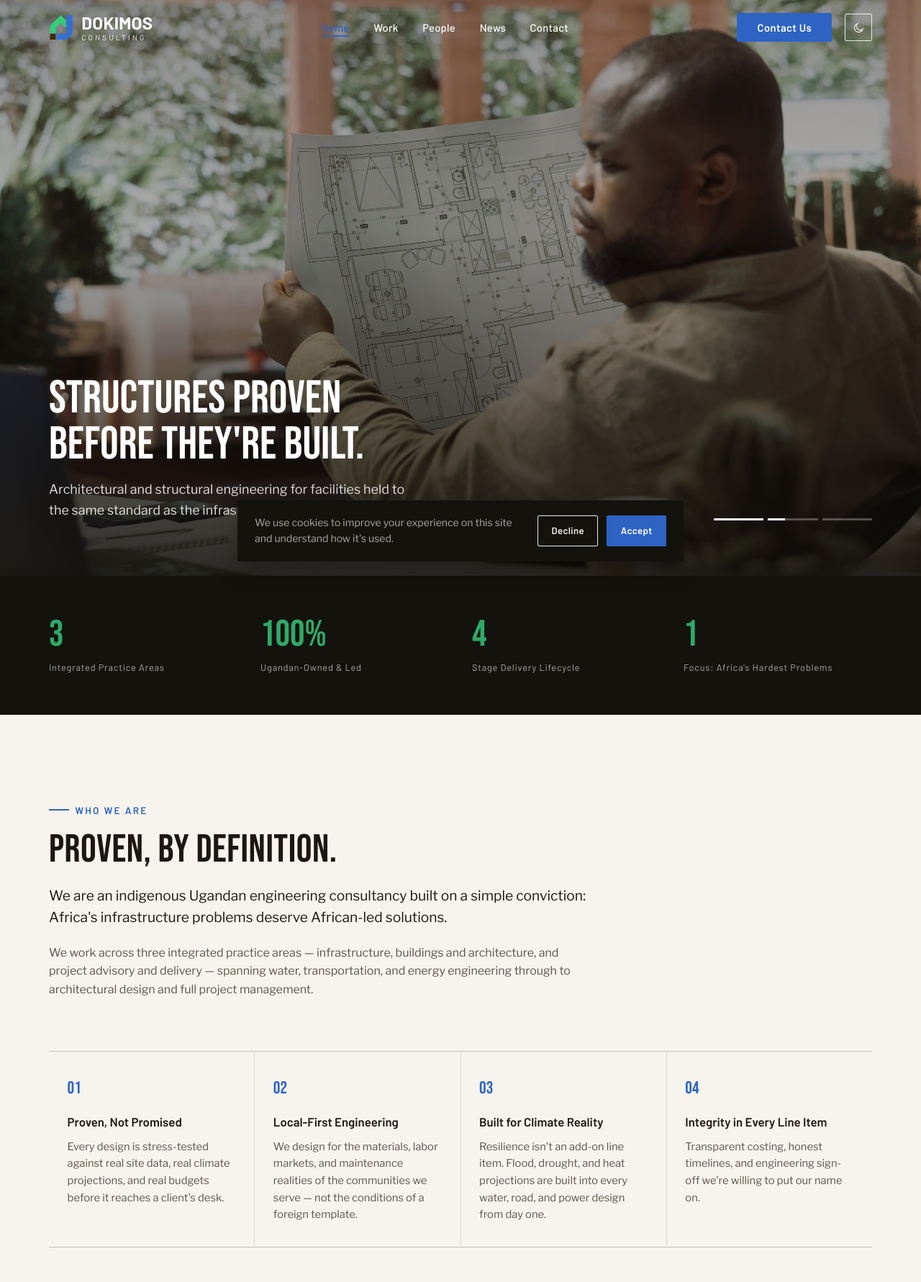
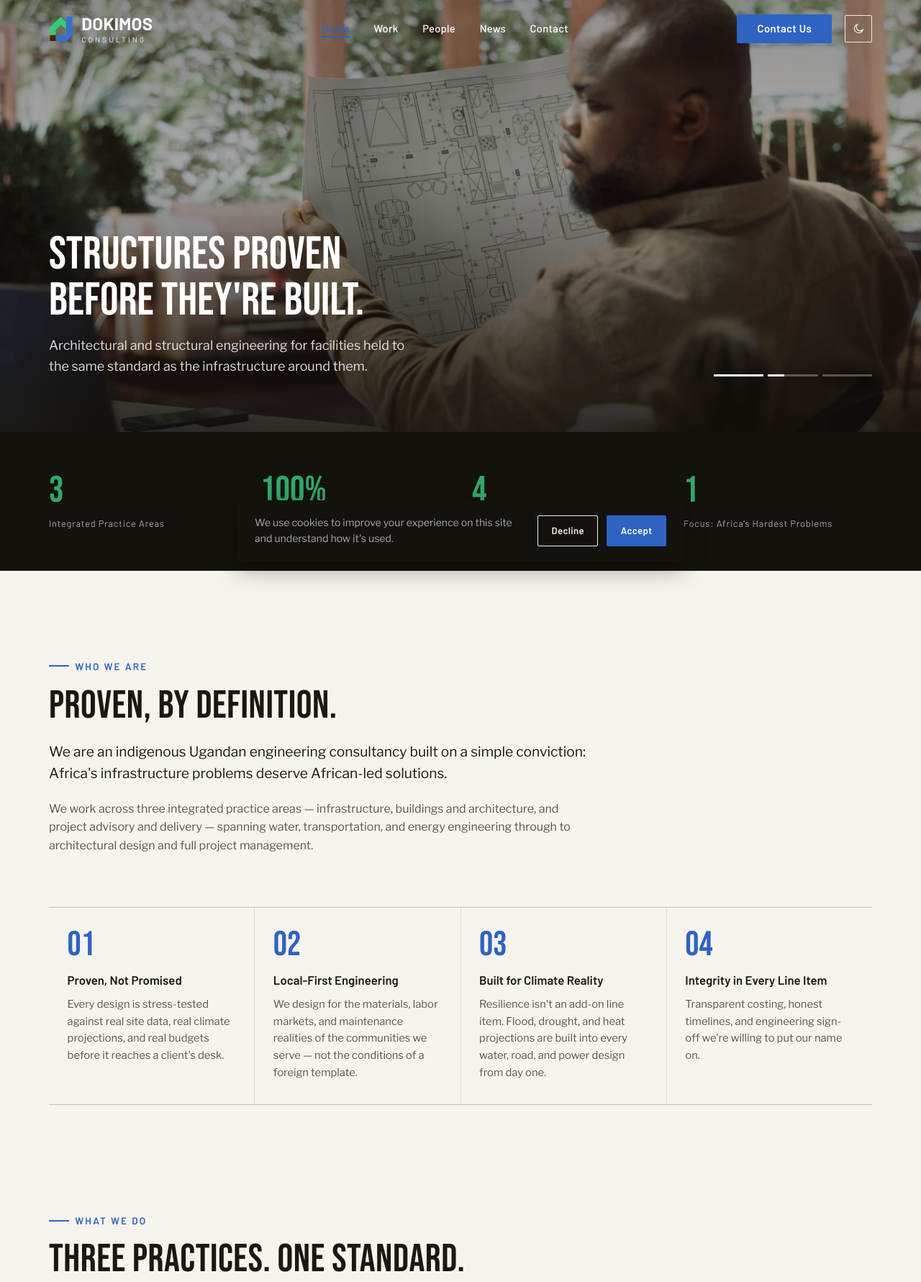
Before and after one commit to alemiherbert/dokimos, a plain HTML site: page index.html in a window 1280 px wide. Shown: the top 1781 px of the page at 72% size. Drawn offline with nearby package versions, Linux system fonts and the light colour scheme.

Commit message:
Adjust header brand line-height, hero height, and value-index size

```diff
--- a/css/style.css
+++ b/css/style.css
@@ -203,7 +203,7 @@ h2.display, .display-heading {
   font-weight: 700;
   font-size: 1.5rem;
   letter-spacing: 0.01em;
-  line-height: 1.1;
+  line-height: 1.25;
   text-transform: uppercase;
   display: flex; flex-direction: column;
 }
@@ -359,7 +359,7 @@ body:not([data-page="home"]) #main-content { padding-top: 24px; }
    ========================================================================== */
 .hero {
   position: relative;
-  min-height: 100svh;
+  min-height: 75svh;
   display: flex;
   flex-direction: column;
   justify-content: flex-end;
@@ -504,7 +504,8 @@ body:not([data-page="home"]) #main-content { padding-top: 24px; }
 }
 .value-index {
   font-family: var(--font-display);
-  font-size: 1.5rem;
+  font-size: 3rem;
+  line-height: 0.85;
   color: var(--blue);
 }
 .value-title {
```
